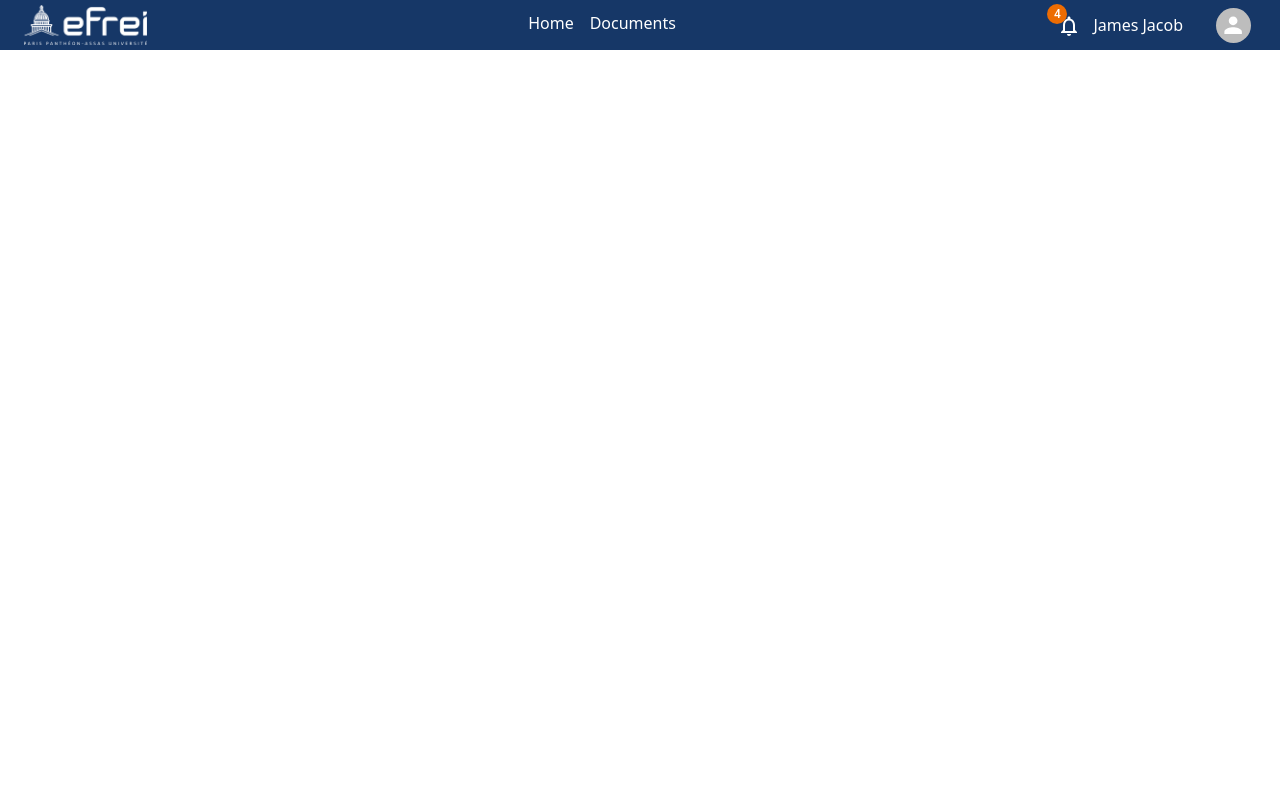
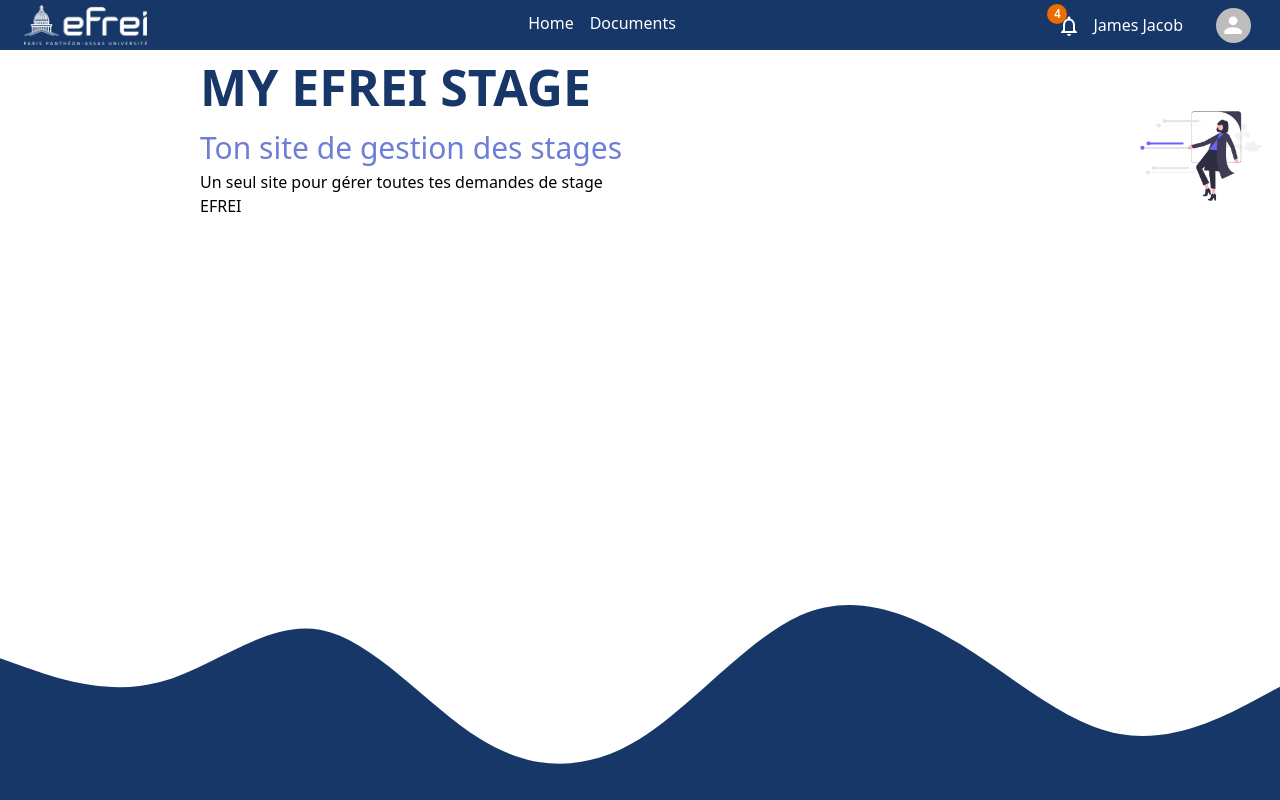
Before and after one commit to Malo-LC/AdvancedProgrammingM2, a React (Vite) app in the folder app/: page /home in a window 1280 px wide. Built offline with nearby package versions, Linux system fonts and the light colour scheme; no server answers.

Commit message:
build home page done

```diff
--- a/app/src/pages/Home/Home.jsx
+++ b/app/src/pages/Home/Home.jsx
@@ -1,6 +1,7 @@
 import { useEffect } from "react";
 import api from "../../utils/api";
 import Navbar from "../../components/Navbar/Navbar";
+import './home.css'
 
 function Home() {
   useEffect(() => {
@@ -16,12 +17,25 @@
       });
   }, []);
 
-  return (
-    <div>
-      <Navbar />
-      {/* <button onClick={api.disconnect}>Disconnect</button> */}
+return (
+  <div>
+    <Navbar />
+    {/* <button onClick={api.disconnect}>Disconnect</button> */}
+    <div className="content-container">
+      <div className="text-container">
+        <h1>MY EFREI STAGE</h1>
+        <h2>Ton site de gestion des stages</h2>
+        <p>Un seul site pour gérer toutes tes demandes de stage EFREI</p>
+      </div>
+      <div className="img-container">
+        <img src="../../../public/job.png" alt="job" />
+      </div>
     </div>
-  );
+    <div className="wave-svg ">
+    <svg xmlns="http://www.w3.org/2000/svg" viewBox="0 0 1440 320"><path fill="#163767" fill-opacity="1" d="M0,160L30,170.7C60,181,120,203,180,186.7C240,171,300,117,360,128C420,139,480,213,540,250.7C600,288,660,288,720,250.7C780,213,840,139,900,112C960,85,1020,107,1080,144C1140,181,1200,235,1260,245.3C1320,256,1380,224,1410,208L1440,192L1440,320L1410,320C1380,320,1320,320,1260,320C1200,320,1140,320,1080,320C1020,320,960,320,900,320C840,320,780,320,720,320C660,320,600,320,540,320C480,320,420,320,360,320C300,320,240,320,180,320C120,320,60,320,30,320L0,320Z"></path></svg>
+    </div>
+  </div>
+);
 }
 
 export default Home;
--- a/app/src/pages/Home/home.css
+++ b/app/src/pages/Home/home.css
@@ -0,0 +1,38 @@
+.content-container {
+    display: flex;
+    align-items: center; /* Alignement vertical des éléments */
+}
+.text-container{
+    display: flex;
+    flex-direction: column;
+    margin-left: 200px;
+}
+
+.text-container h1{
+    width: 100%;
+    color: #163767;
+    font-weight: bold;
+    overflow: hidden; /* Masque le texte qui dépasse */
+  text-overflow: ellipsis; /* Affiche des points de suspension (...) pour le texte qui dépasse */
+  white-space: nowrap;
+  font-size: 50px;
+
+
+}
+.content-container h2{
+    color: #6D7ED6;
+    font-size: 30px;
+    overflow: hidden; /* Masque le texte qui dépasse */
+    text-overflow: ellipsis; /* Affiche des points de suspension (...) pour le texte qui dépasse */
+    white-space: nowrap;
+}
+.img-container{
+    margin-top: 44px;
+    margin-left: 500px;
+}
+.wave-svg {
+   position: absolute;
+   bottom: 0;
+   width: 100%;
+   left: 0;
+  }
```
Also changed, not shown: app/public/job.png (added).
